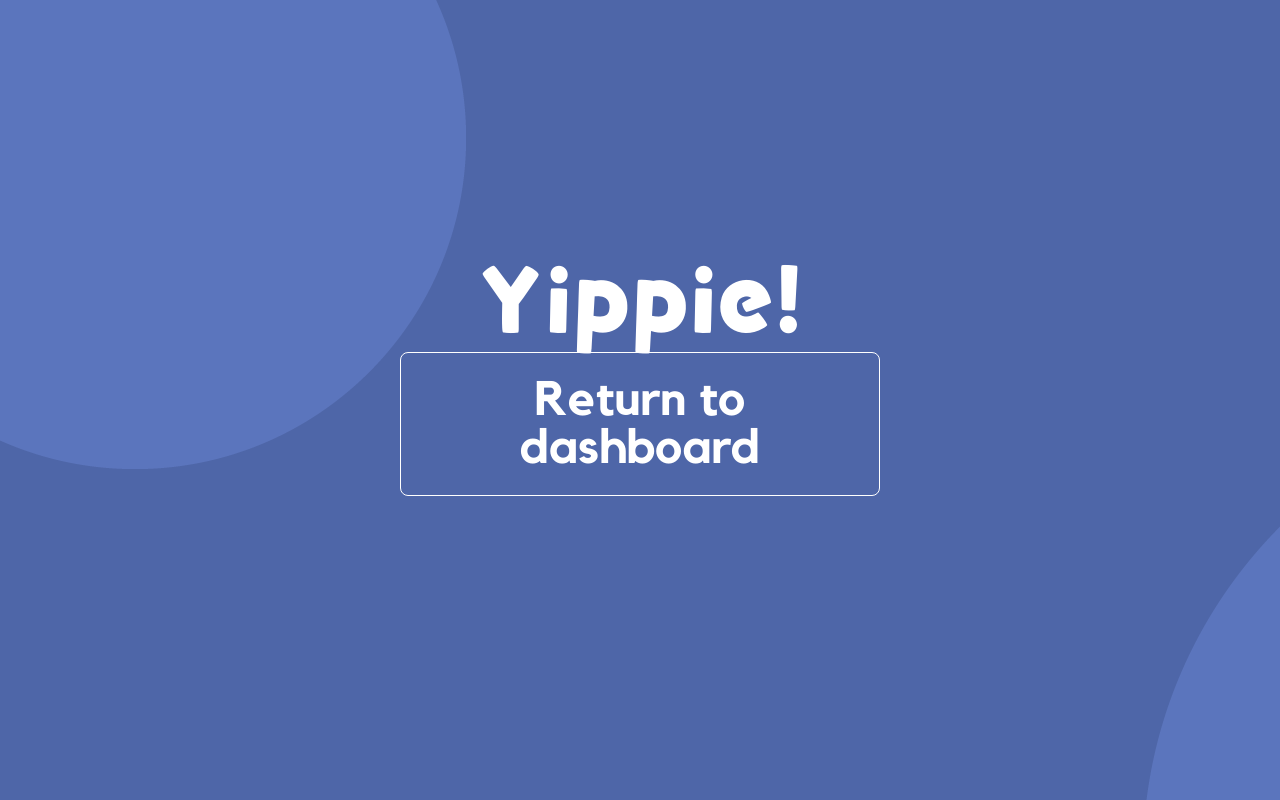
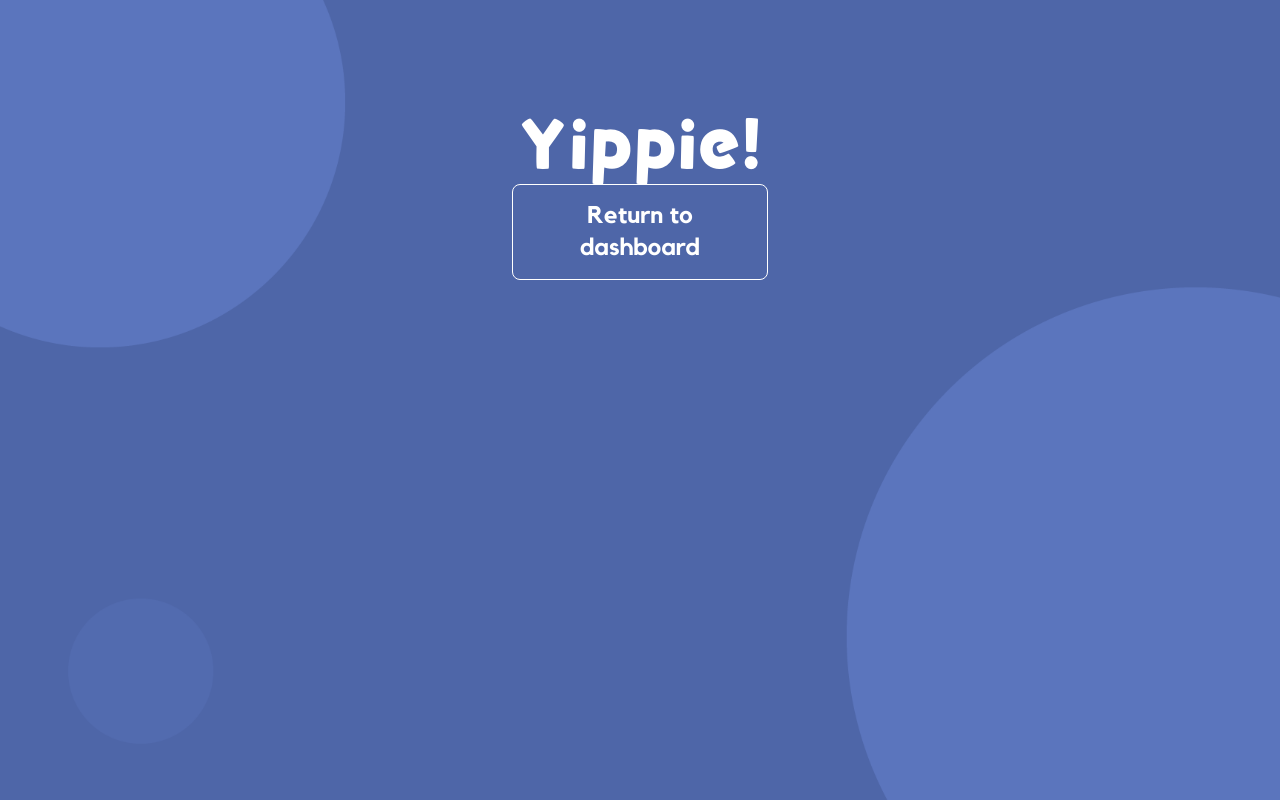
Before and after one commit to jeffoxd/shoutout-showdown, a Next.js app: page /end-of-quiz in a window 1280 px wide. Built offline with nearby package versions, Linux system fonts and the light colour scheme.

Commit message:
fix: more sizing

```diff
--- a/src/app/(quizzes)/end-of-quiz/page.tsx
+++ b/src/app/(quizzes)/end-of-quiz/page.tsx
@@ -10,14 +10,14 @@ export default function Page() {
   return (
     <>
       <div className="flex flex-col justify-center items-center">
-        <span className="text-white text-8xl mt-48">Yippie!</span>
+        <span className="text-white text-7xl mt-12">Yippie!</span>
         {score && (
-          <span className="text-white text-9xl mt-16 mb-48">
+          <span className="text-white text-5xl mt-16 mb-48">
             Your score is {score}
           </span>
         )}
         <button
-          className={`btn btn-outline w-big h-36 border-white text-white text-5xl ${kollektifBold.className}`}
+          className={`btn btn-outline btn-wide h-24 border-white text-white text-2xl ${kollektifBold.className}`}
           onClick={() => router.push("/dashboard")}
         >
           Return to dashboard
--- a/src/app/(quizzes)/layout.tsx
+++ b/src/app/(quizzes)/layout.tsx
@@ -4,7 +4,7 @@ import React, { Suspense } from "react";
 
 export default function Layout({ children }: { children: React.ReactNode }) {
   return (
-    <main className="min-h-screen bg-[url('/images/quiz_bg.png')] py-16 px-24">
+    <main className="min-h-screen bg-[url('/images/quiz_bg.png')] bg-cover py-16 px-24">
       <Suspense>{children}</Suspense>
     </main>
   );
```
